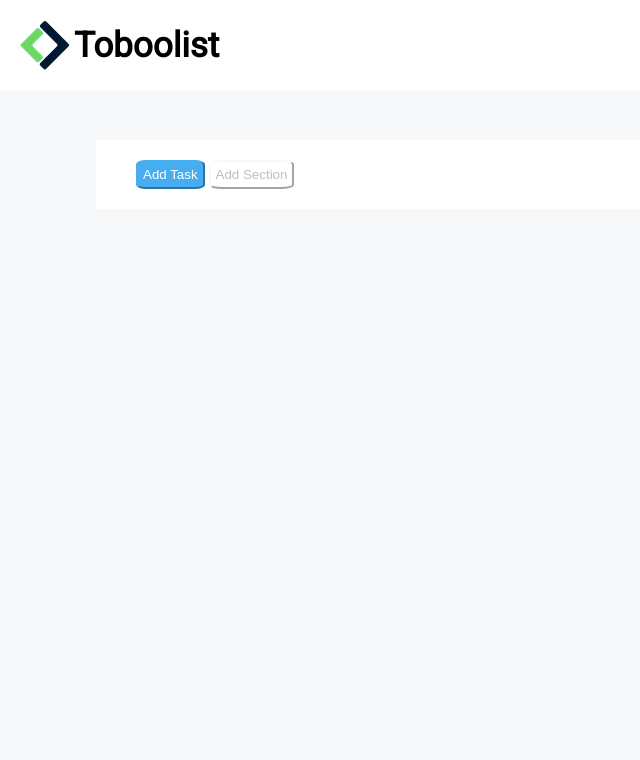
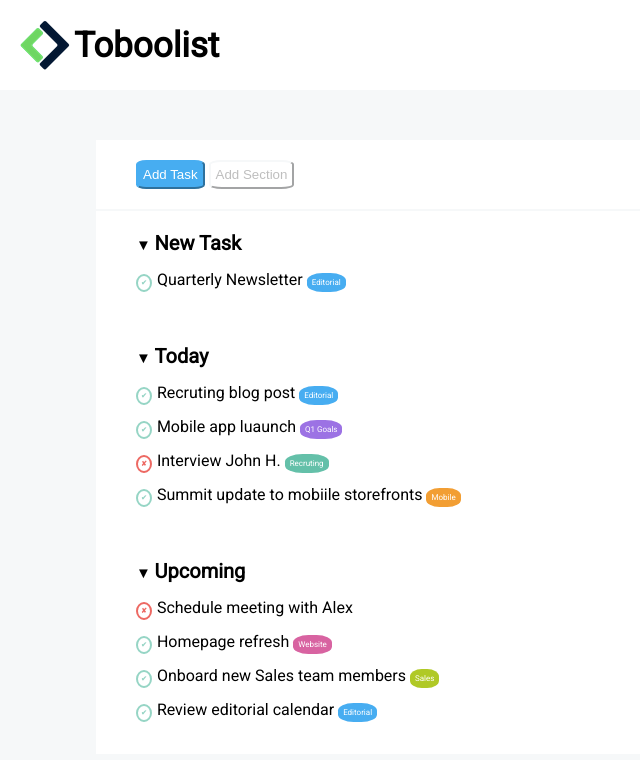
Before and after one commit to fabiodigiacomopepe/html-css-toboolist, a plain HTML site: page index.html in a window 1280 px wide. Shown: the whole page, without its empty margins (0-640 px from the left). Drawn offline with Linux system fonts and the light colour scheme.

Commit message:
Add task section

```diff
--- a/css/style.css
+++ b/css/style.css
@@ -59,3 +59,79 @@ header span {
     border-color: #F6F8F9;
     color: #bebebe;
 }
+
+/* regole sezione task */
+.sezione-task {
+    padding: 20px 40px;
+}
+
+.title-task {
+    font-size: 20px;
+    font-weight: bold;
+    margin-bottom: 15px;
+    display: inline-block;
+}
+
+.title-task::before {
+    content: '\25BC  ';
+    font-size: 15px;
+}
+
+.sezione-task div {
+    margin-bottom: 15px;
+}
+
+.done::before {
+    content: '\2714';
+    font-size: 7px;
+    font-weight: bold;
+    padding: 3px;
+    margin-right: 5px;
+    color: #96D5C5;
+    border-radius: 50%;
+    border: 2px solid #96D5C5;
+}
+
+.cross::before {
+    content: '\2718';
+    font-size: 7px;
+    font-weight: bold;
+    padding: 3px;
+    margin-right: 5px;
+    color: #ED6963;
+    border-radius: 50%;
+    border: 2px solid #ED6963;
+}
+
+
+/* regole categorie colorate */
+.category {
+    padding: 5px;
+    border-radius: 40%;
+    font-size: 8px;
+    color: #FFFFFF;
+}
+
+.blue {
+    background-color: #47ADF1;
+}
+
+.violet {
+    background-color: #9C72E4;
+}
+
+.green {
+    background-color: #64C0A9;
+}
+
+.orange {
+    background-color: #F29E33;
+}
+
+.pink {
+    background-color: #D863A1;
+}
+
+.lightgreen {
+    background-color: #B0C926;
+}
--- a/index.html
+++ b/index.html
@@ -26,8 +26,25 @@
                     <button class="pulsantesingolo pulsante-section">Add Section</button>
                 </div>
 
-                <div> <!-- sezione task -->
+                <div class="sezione-task"> <!-- sezione task - new task-->
+                    <span class="title-task">New Task</span>
+                    <div class="done">Quarterly Newsletter <span class="category blue">Editorial</span></div>
+                </div>
 
+                <div class="sezione-task"> <!-- sezione task - today -->
+                    <span class="title-task">Today</span>
+                    <div class="done">Recruting blog post <span class="category blue">Editorial</span></div>
+                    <div class="done">Mobile app luaunch <span class="category violet">Q1 Goals</span></div>
+                    <div class="cross">Interview John H. <span class="category green">Recruting</span></div>
+                    <div class="done">Summit update to mobiile storefronts <span class="category orange">Mobile</span></div>
+                </div>
+
+                <div class="sezione-task"> <!-- sezione task - upcoming -->
+                    <span class="title-task">Upcoming</span>
+                    <div class="cross">Schedule meeting with Alex</div>
+                    <div class="done">Homepage refresh <span class="category pink">Website</span></div>
+                    <div class="done">Onboard new Sales team members <span class="category lightgreen">Sales</span></div>
+                    <div class="done">Review editorial calendar <span class="category blue">Editorial</span></div>
                 </div>
             </div>
         </main>
```
